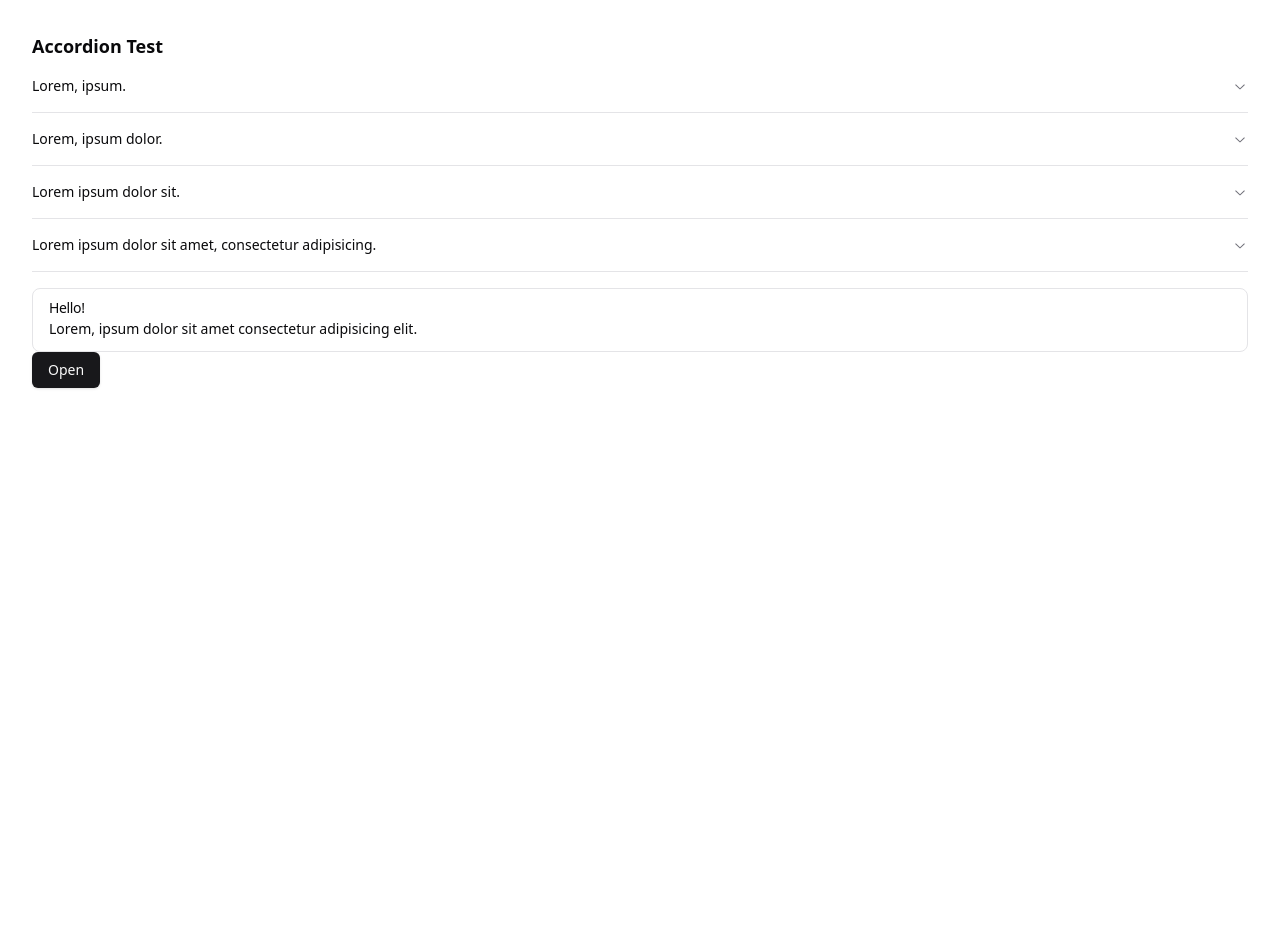
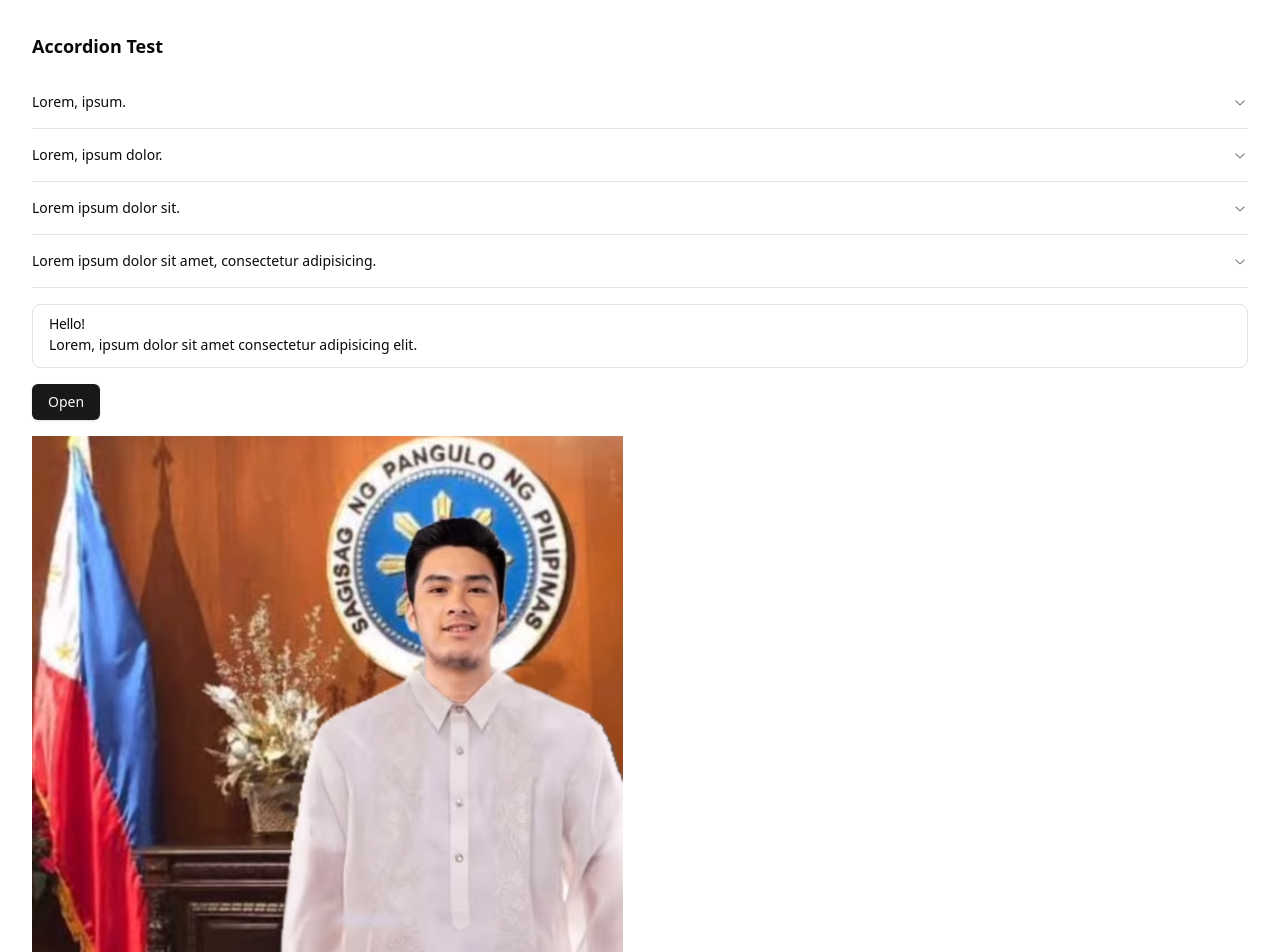
Before and after one commit to mark-ianz/shadcn-ui-course, a React (Vite) app: page / in a window 1280 px wide. Shown: the top 952 px of the page. Before the commit the page ends 800 px from the top, so only its background shows below. Built offline with nearby package versions, Linux system fonts and the light colour scheme.

Commit message:
import and used AspectRation (di ko gets)

```diff
--- a/package.json
+++ b/package.json
@@ -12,6 +12,7 @@
   "dependencies": {
     "@radix-ui/react-accordion": "^1.2.0",
     "@radix-ui/react-alert-dialog": "^1.1.1",
+    "@radix-ui/react-aspect-ratio": "^1.1.0",
     "@radix-ui/react-icons": "^1.3.0",
     "@radix-ui/react-slot": "^1.1.0",
     "class-variance-authority": "^0.7.0",
--- a/src/App.tsx
+++ b/src/App.tsx
@@ -15,15 +15,16 @@ import {
   AlertDialogFooter,
   AlertDialogHeader,
   AlertDialogOverlay,
-  AlertDialogPortal,
   AlertDialogTitle,
   AlertDialogTrigger,
 } from "@/components/ui/alert-dialog";
 import { Button } from "./components/ui/button";
+import { AspectRatio } from "./components/ui/aspect-ratio";
+import kai_sotto_goat from "./assets/kai_sotto_goat.png";
 
 function App() {
   return (
-    <>
+    <div className="flex flex-col gap-4">
       <h1 className="font-semibold text-lg">Accordion Test</h1>
       <Accordion type="multiple">
         <AccordionItem value="item-1">
@@ -59,13 +60,14 @@ function App() {
         </AccordionItem>
       </Accordion>
 
-      <Alert className="mt-4">
+      <Alert>
         <AlertTitle>Hello!</AlertTitle>
         <AlertDescription>
           Lorem, ipsum dolor sit amet consectetur adipisicing elit.
         </AlertDescription>
       </Alert>
 
+      <div>
         <AlertDialog>
           <AlertDialogTrigger asChild>
             <Button>Open</Button>
@@ -76,8 +78,8 @@ function App() {
                 Do you want to unfuck your brain?
               </AlertDialogTitle>
               <AlertDialogDescription>
-              If your brain is fucked, unfuck it. Unfucking your brain cannot be
-              undone
+                If your brain is fucked, unfuck it. Unfucking your brain cannot
+                be undone
               </AlertDialogDescription>
             </AlertDialogHeader>
 
@@ -93,7 +95,12 @@ function App() {
 
           <AlertDialogOverlay className="bg-black opacity-35"></AlertDialogOverlay>
         </AlertDialog>
-    </>
+      </div>
+
+      <AspectRatio ratio={16 / 9}>
+        <img src={kai_sotto_goat} alt="Kai Sotto The Goat" />
+      </AspectRatio>
+    </div>
   );
 }
 
--- /dev/null
+++ b/src/components/ui/aspect-ratio.tsx
@@ -0,0 +1,5 @@
+import * as AspectRatioPrimitive from "@radix-ui/react-aspect-ratio"
+
+const AspectRatio = AspectRatioPrimitive.Root
+
+export { AspectRatio }
```
Also changed, not shown: src/assets/kai_sotto_goat.png (added), 1 other file (tests, documents, lock files or other folders). Lines whose indentation alone changed are shown as unchanged.
